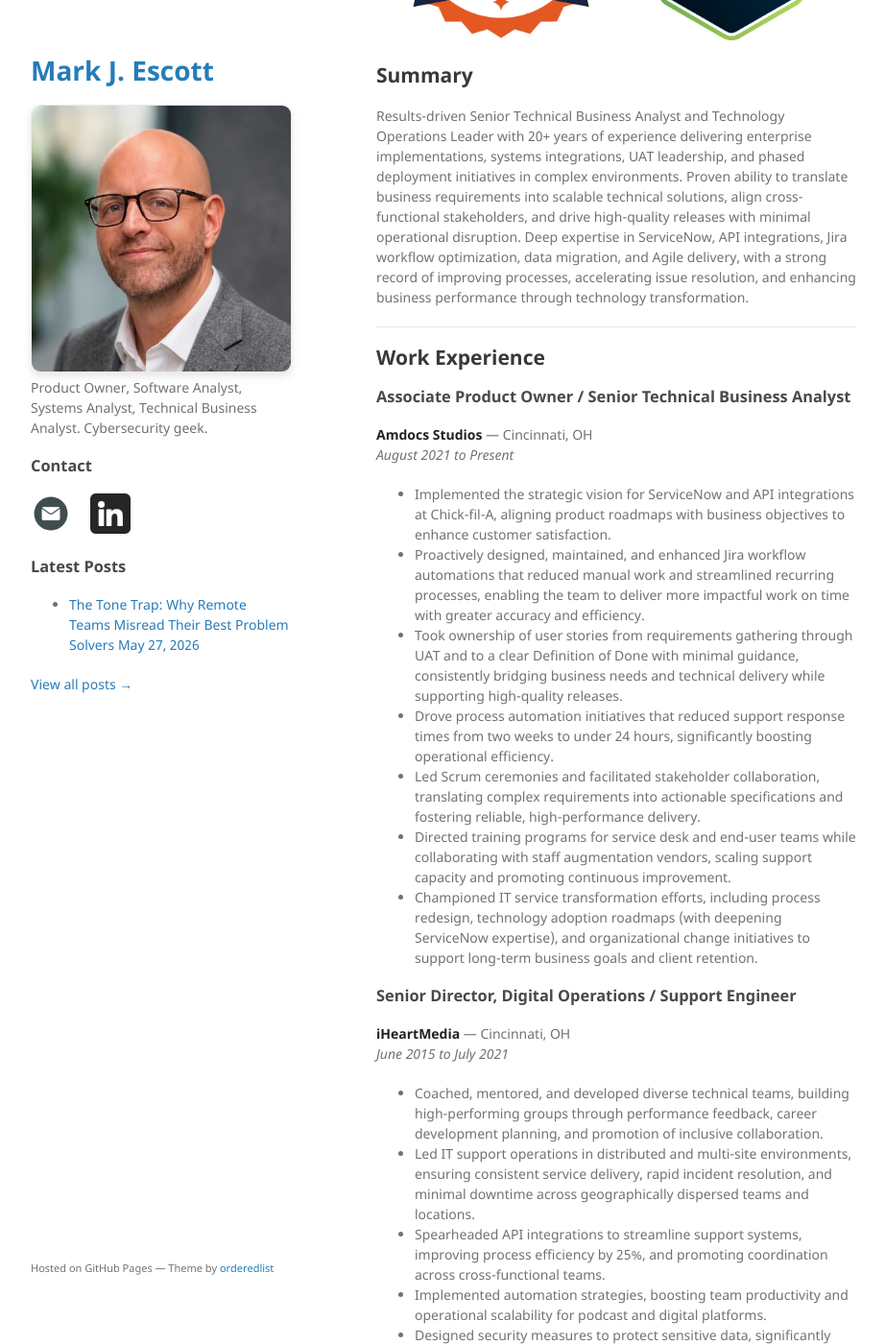
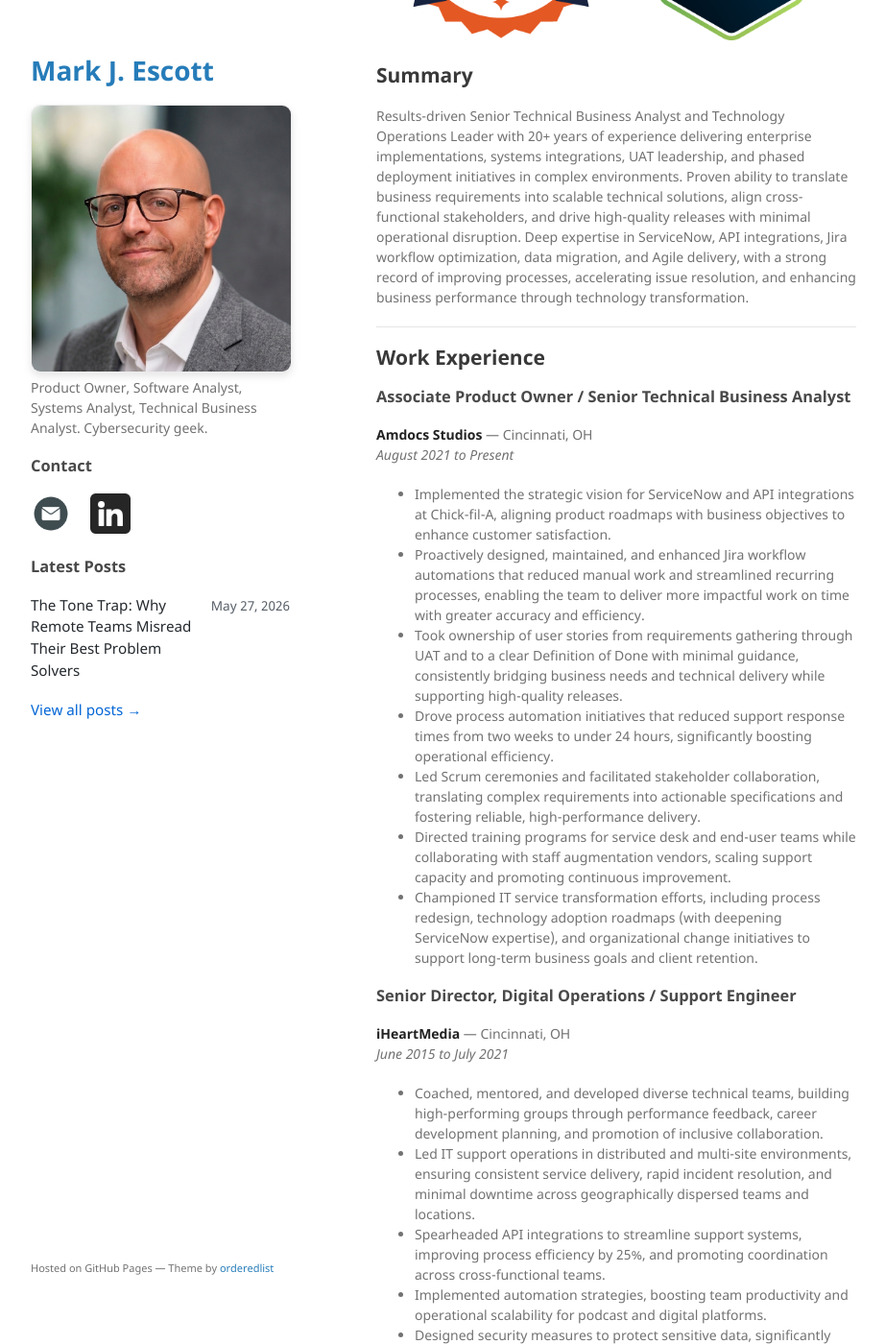
Before and after one commit to mjescott/mjescott.github.io, a Jekyll site: the page built from index.md, in a window 1280 px wide and 1400 px high, scrolled down 364 px. Shown: the whole window at 96% size, without its empty margins (178-1100 px from the left). Built offline with Jekyll 4.4.1, drawn with Linux system fonts in a browser that asks for light colours.

Commit message:
Update style.scss

```diff
--- a/assets/css/style.scss
+++ b/assets/css/style.scss
@@ -103,6 +103,54 @@
 }
 
 /* ========================
+   LATEST POSTS LIST
+   ======================== */
+
+.latest-posts {
+  list-style: none;
+  padding: 0;
+  margin: 0 0 18px 0;
+}
+
+.latest-posts li {
+  margin-bottom: 12px;
+}
+
+.latest-posts a {
+  color: #24292e;
+  text-decoration: none;
+  font-size: 0.95rem;
+  display: flex;
+  justify-content: space-between;
+  align-items: baseline;
+  gap: 12px;
+}
+
+.latest-posts a:hover {
+  color: #0366d6;
+}
+
+.post-date {
+  color: #586069;
+  font-size: 0.85rem;
+  white-space: nowrap;
+  flex-shrink: 0;
+}
+
+/* View All Posts Link */
+.view-all-posts {
+  display: inline-block;
+  color: #0366d6;
+  font-weight: 500;
+  text-decoration: none;
+  font-size: 0.95rem;
+}
+
+.view-all-posts:hover {
+  text-decoration: underline;
+}
+
+/* ========================
    MOBILE-ONLY POST HEADER
    ======================== */
 
```
